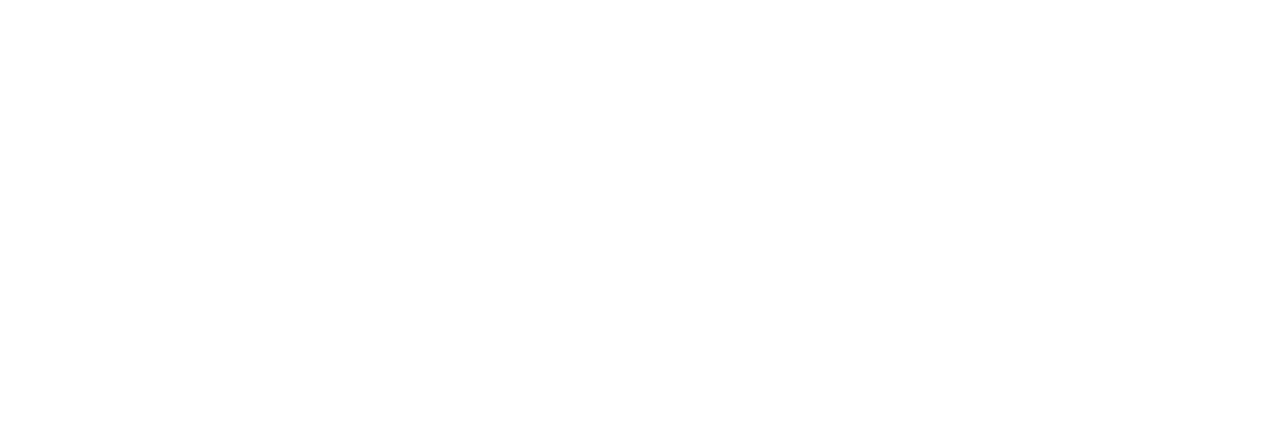
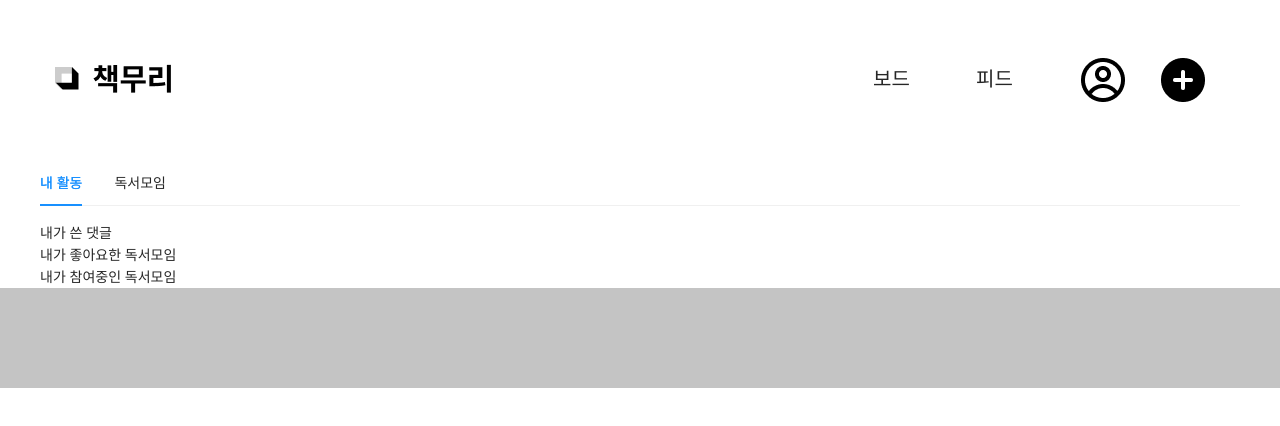
Before and after one commit to chakmuri/chakmuri, a React (Create React App) app in the folder front/: page / in a window 1280 px wide. Shown: the top 426 px of the page. Built offline with nearby package versions, Linux system fonts and the light colour scheme.

Commit message:
feat: Add mypage layout

```diff
--- a/front/src/app.jsx
+++ b/front/src/app.jsx
@@ -1,7 +1,9 @@
 import React from "react";
+import MyPage from "./pages/MyPage";
+import "antd/dist/antd.css";
 
 const App = () => {
-	return <div></div>;
+	return <MyPage />;
 };
 
 export default App;
--- a/front/src/components/home/Main.jsx
+++ b/front/src/components/home/Main.jsx
@@ -9,11 +9,6 @@
 const Wrapper = styled.div`
 	width: 1200px;
 	margin: 0 auto;
-
-	.button {
-		text-align: center;
-		margin: 80px 0;
-	}
 `;
 
 const Title = styled.div`
--- a/front/src/components/home/NewClubList.jsx
+++ b/front/src/components/home/NewClubList.jsx
@@ -1,6 +1,5 @@
 import React from "react";
 import { Row, Col } from "antd";
-import "antd/dist/antd.css";
 import ClubCard from "./ClubCard";
 
 const NewList = () => {
--- a/front/src/components/home/PopularClubList.jsx
+++ b/front/src/components/home/PopularClubList.jsx
@@ -1,6 +1,5 @@
 import React from "react";
 import { Row, Col } from "antd";
-import "antd/dist/antd.css";
 import ClubCard from "./ClubCard";
 
 const PopularList = () => {
--- /dev/null
+++ b/front/src/components/myPage/Main.jsx
@@ -0,0 +1,29 @@
+import React from "react";
+import { Tabs } from "antd";
+import styled from "styled-components";
+
+const { TabPane } = Tabs;
+
+const Wrapper = styled.div`
+	width: 1200px;
+	margin: 0 auto;
+`;
+
+const Main = () => {
+	return (
+		<Wrapper>
+			<Tabs defaultActiveKey="1">
+				<TabPane tab="내 활동" key="1">
+					<div>내가 쓴 댓글</div>
+					<div>내가 좋아요한 독서모임</div>
+					<div>내가 참여중인 독서모임</div>
+				</TabPane>
+				<TabPane tab="독서모임" key="2">
+					<div>내가 운영중인 독서모임</div>
+				</TabPane>
+			</Tabs>
+		</Wrapper>
+	);
+};
+
+export default Main;
--- /dev/null
+++ b/front/src/pages/MyPage.jsx
@@ -0,0 +1,16 @@
+import React from "react";
+import NavBar from "../components/common/NavBar";
+import Main from "../components/myPage/Main";
+import Footer from "../components/common/Footer";
+
+const MyPage = () => {
+	return (
+		<>
+			<NavBar />
+			<Main />
+			<Footer />
+		</>
+	);
+};
+
+export default MyPage;
```
Also changed, not shown: front/src/components/myPage/CommentBar.jsx (added), front/src/components/myPage/UserBar.jsx (added).
